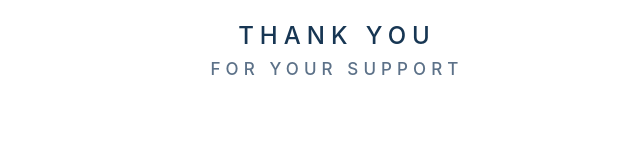
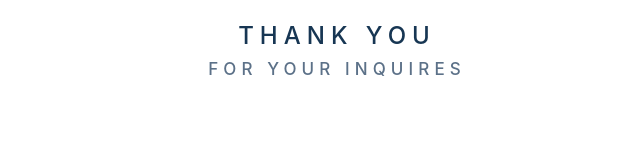
Before and after one commit to joms-afk/CustomizedGiftArt, a plain HTML site: page index.html in a window 1280 px wide. Shown: the part 996-1145 px from the top of the page, 303-943 px from the left. Drawn offline with Linux system fonts and the light colour scheme.

Commit message:
Update index.html

```diff
--- a/index.html
+++ b/index.html
@@ -55,7 +55,7 @@
     <footer class="footer">
       <div class="heart-divider"><span></span><b>♡</b><span></span></div>
       <p class="thank-you">THANK YOU</p>
-      <p class="support">FOR YOUR SUPPORT</p>
+      <p class="support">FOR YOUR INQUIRES</p>
     </footer>
 
     <div class="corner corner-bottom" aria-hidden="true"></div>
```
